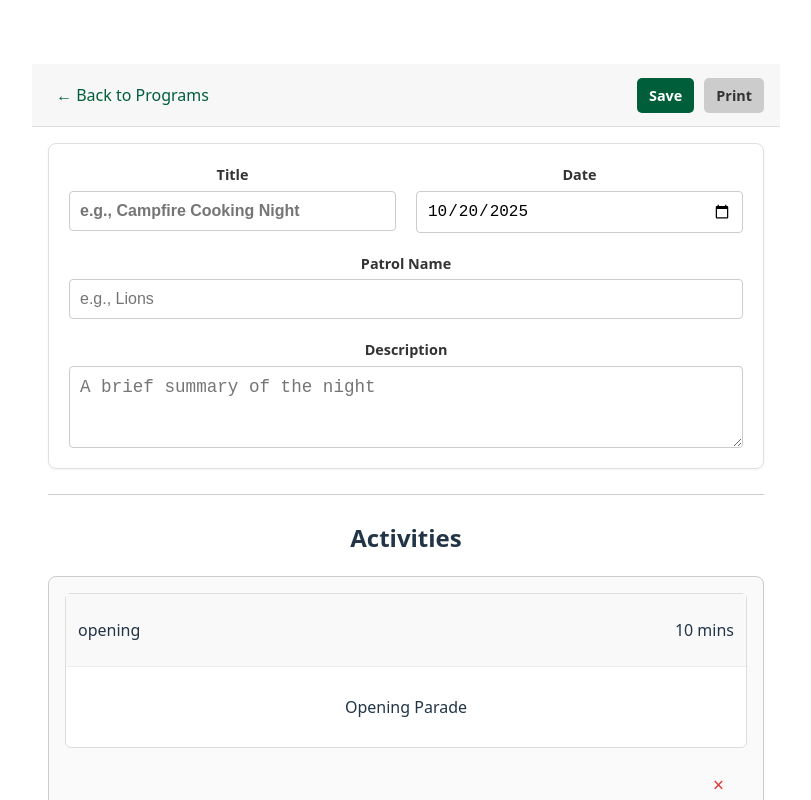
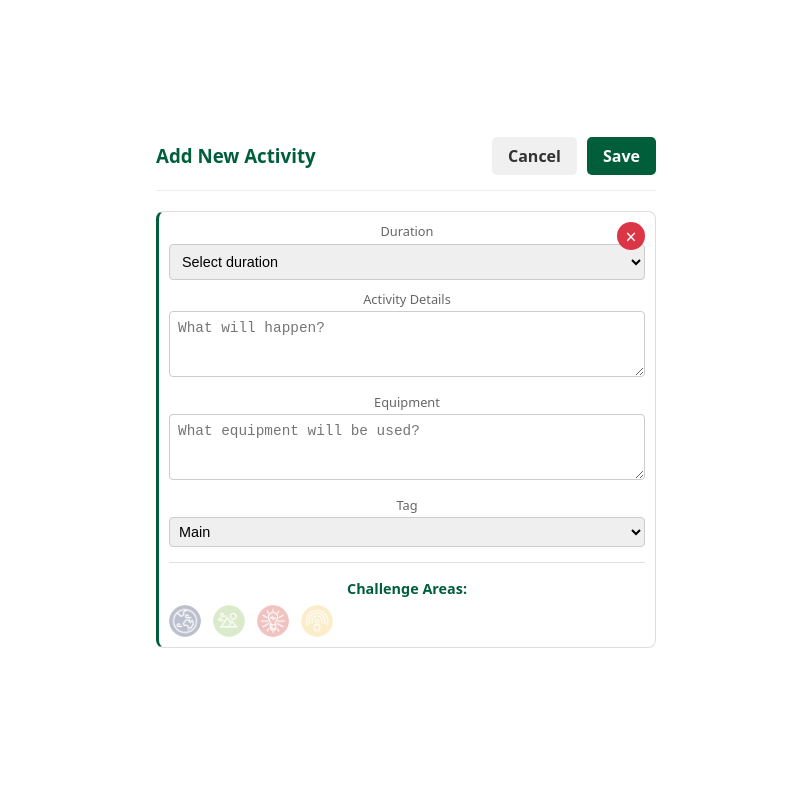
Before and after one commit to KirillTsyganov/scouts_program_planning_app, a Vue app: page /program/1/activity/1 in a window 1280 px wide. Before the commit this address led to /program/1. Shown: the top 800 px of the page, without its empty margins (234-1045 px from the left). Built offline with nearby package versions, Linux system fonts and the light colour scheme.

Commit message:
it's working :D

```diff
--- a/src/components/ActivitiesList.vue
+++ b/src/components/ActivitiesList.vue
@@ -1,5 +1,6 @@
 <!--
   Docs:
+    [MODIFIED]
     ActivitiesList is a component of a ProgramEditor
     it displays a list of ActivityCards
 -->
@@ -28,11 +29,6 @@
 </template>
 <script setup>
 import ActivityCard from './ActivityCard.vue';
-import { useRouter, useRoute } from 'vue-router';
-
-const router = useRouter();
-// By using `useRoute`, we can access the current route's parameters.
-const route = useRoute();
 
 // The component should not load its own data.
 // Instead, it should define props to receive data from its parent.
@@ -45,40 +41,20 @@ const props = defineProps({
 });
 
 // Define the event that will be emitted to the parent to update the activities.
-const emit = defineEmits(['update:activities']);
+// Add 'add-new' and 'edit-activity' to the emitted events.
+const emit = defineEmits(['update:activities', 'add-new', 'edit-activity']);
 
 const addNewActivity = () => {
-  // Here is how you get the programId (parentId) from the route.
-  const programId = route.params.id;
-  const newActivity = {
-    id: 'new', // The editor will generate a real ID on save
-    duration: '',
-    details: '',
-    equipment: '',
-    tag: 'main',
-    challengeAreas: {
-      Community: false,
-      Outdoors: false,
-      Creative: false,
-      'Personal Growth': false,
-    },
-  };
-  router.push({
-    name: 'ActivityEditor',
-    params: { id: programId, activityId: 'new' },
-    state: { activity: newActivity },
-  });
+  // Emit an event to the parent component to handle the creation of a new activity.
+  emit('add-new');
 };
 
 const editActivity = (id) => {
-  const programId = route.params.id;
   const activityToEdit = props.activities.find((a) => a.id === id);
   if (activityToEdit) {
-    router.push({
-      name: 'ActivityEditor',
-      params: { id: programId, activityId: id },
-      state: { activity: activityToEdit },
-    });
+    // Emit an event to the parent component with the activity that needs to be edited.
+    // We pass a copy to prevent mutations of the original object until it's saved.
+    emit('edit-activity', { ...activityToEdit });
   }
 };
 
--- a/src/components/ActivityCard.vue
+++ b/src/components/ActivityCard.vue
@@ -15,14 +15,18 @@
             <p>{{ activity.details }}</p>
           </div>
           <div class="challenge-areas">
-            <div
-              v-for="(selected, area) in activity.challengeAreas"
+            <template
+              v-for="(isSelected, area) in activity.challengeAreas"
               :key="area"
-              v-if="selected"
-              class="challenge-area-badge"
             >
-              {{ area }}
-            </div>
+              <img
+                v-if="isSelected"
+                :src="challengeAreaLogos[area]"
+                :alt="area"
+                :title="area"
+                class="challenge-area-icon"
+              />
+            </template>
           </div>
         </div>
       </div>
@@ -43,6 +47,19 @@
 <script setup>
 // TODO: not using equipment information on the card, I think it'll be too cluttered
 // Need to think of a different way showing that info
+
+import communityLogo from '@/assets/community.png';
+import outdoorsLogo from '@/assets/outdoors.png';
+import creativeLogo from '@/assets/creative.png';
+import personalGrowthLogo from '@/assets/personal-growth.png';
+
+const challengeAreaLogos = {
+  Community: communityLogo,
+  Outdoors: outdoorsLogo,
+  Creative: creativeLogo,
+  'Personal Growth': personalGrowthLogo,
+};
+
 const props = defineProps({
   activity: {
     type: Object,
@@ -53,44 +70,79 @@ const props = defineProps({
 
 <style scoped>
 .activities-list {
-  border: 1px solid #ccc;
-  border-radius: 8px;
-  padding: 16px;
-  background-color: #fafafa;
+  /* This is the root div of ActivityCard.vue */
+  margin-bottom: 10px; /* Add space between each card */
+  display: flex; /* To align card and delete button side-by-side */
+  align-items: center;
+  gap: 5px; /* Space between card content and delete button */
+  border: none; /* Remove previous border/padding from this wrapper */
+  padding: 0;
+  background-color: transparent;
 }
+
 .activity-card {
+  flex-grow: 1; /* Allow card to take available space */
   border: 1px solid #ddd;
   border-radius: 6px;
-  margin-bottom: 12px;
   background-color: #fff;
   cursor: pointer;
   transition: box-shadow 0.2s;
+  display: flex; /* Use flexbox for internal layout */
+  flex-direction: column; /* Stack header, body */
+  min-height: 80px; /* Give it a minimum height */
 }
 .activity-card:hover {
   box-shadow: 0 2px 8px rgba(0, 0, 0, 0.1);
 }
+.activity-card-content {
+  flex-grow: 1; /* Allow content to grow */
+  display: flex;
+  flex-direction: column;
+  padding: 8px 12px; /* Reduced padding */
+}
 .activity-card-header {
   display: flex;
   justify-content: space-between;
-  padding: 8px 12px;
-  border-bottom: 1px solid #eee;
-  background-color: #f9f9f9;
+  align-items: baseline; /* Align text baselines */
+  margin-bottom: 5px; /* Space between header and details */
+  font-size: 0.9rem; /* Smaller font for header */
+  color: #555;
 }
 .activity-card-body {
-  padding: 12px;
+  padding: 0; /* Remove body padding, content-padding handles it */
+  flex-grow: 1; /* Allow body to grow */
+  display: flex;
+  flex-direction: column;
+}
+.activity-card-header p {
+  margin: 0; /* Remove default paragraph margins */
+  font-size: 0.9rem; /* Ensure smaller font */
+}
+.activity-card-header p:first-child {
+  font-weight: bold; /* Make tag stand out a bit */
+  color: #005e3b;
+}
+.activity-duration {
+  /* This div contains activity.details */
+  margin-bottom: 8px; /* Space between details and challenge areas */
+}
+.activity-duration p {
+  margin: 0; /* Remove default paragraph margins */
+  font-size: 1rem; /* Make details prominent */
+  font-weight: 500;
+  color: #333;
 }
 .challenge-areas {
-  margin-top: 10px;
+  margin-top: auto; /* Push challenge areas to the bottom */
+  display: flex;
+  flex-wrap: wrap;
+  gap: 4px; /* Space between badges */
 }
-.challenge-area-badge {
-  display: inline-block;
-  background-color: #e0f7fa;
-  color: #00796b;
-  padding: 4px 8px;
-  border-radius: 12px;
-  font-size: 0.85rem;
-  margin-right: 6px;
-  margin-bottom: 6px;
+.challenge-area-icon {
+  width: 24px;
+  height: 24px;
+  border-radius: 50%;
+  object-fit: cover;
 }
 .card-actions {
   text-align: right;
@@ -100,10 +152,20 @@ const props = defineProps({
   background: none;
   border: none;
   cursor: pointer;
-  font-size: 1.2rem;
-  color: #e53935;
+  font-size: 1rem; /* Smaller delete button */
+  width: 28px; /* Fixed size */
+  height: 28px;
+  line-height: 1;
+  border-radius: 50%;
+  display: flex;
+  justify-content: center;
+  align-items: center;
+  background-color: #f8d7da; /* Light red background */
+  color: #721c24; /* Dark red text */
+  border: 1px solid #f5c6cb;
 }
 .action-btn:hover {
-  color: #b71c1c;
+  background-color: #f5c6cb;
+  color: #721c24;
 }
 </style>
--- a/src/components/ActivityEditor.vue
+++ b/src/components/ActivityEditor.vue
@@ -1,18 +1,16 @@
 <!--
  Docs:
-   ActivityEditor is a component for creating or updating an activity.
-   A new activity should results in an ActivityCard
-   A list of ActivityCards should appears on a ActivitiesList
-   ActivityEditor page has two main child components:
-     - ActivityFramework (for general program details)
+   [MODIFIED]
+   ActivityEditor is a component for creating or updating an activity within a modal.
+   It receives an activity object as a prop and emits events to save or cancel.
+   It uses ActivityFramework as its layout blueprint.
 -->
 <template>
   <div class="activity-editor-container">
     <div class="editor-header">
-      <button class="back-btn" @click="saveActivity">
-        ← Back to Activities
-      </button>
+      <h3>{{ isNewActivity ? 'Add New Activity' : 'Edit Activity' }}</h3>
       <div class="actions">
+        <button class="cancel-btn" @click="cancel">Cancel</button>
         <button class="save-btn" @click="saveActivity">Save</button>
       </div>
     </div>
@@ -26,77 +24,118 @@
 </template>
 
 <script setup>
-import { ref, onMounted } from 'vue';
-import { useRouter } from 'vue-router';
+import { ref, watch, computed } from 'vue';
 import ActivityFramework from './ActivityFramework.vue';
 
 const props = defineProps({
-  id: {
-    // This is the programId from the route
-    type: String,
-    required: true,
-  },
-  activityId: {
-    type: String,
-    required: true,
+  // The activity object to be edited. Can be null for a new activity.
+  activity: {
+    type: Object,
+    default: null,
   },
 });
 
-const router = useRouter();
+const emit = defineEmits(['save', 'cancel']);
+
+// A local, editable copy of the activity.
 const currentActivity = ref(null);
 
-onMounted(() => {
-  // Data is passed via router's history state to avoid re-fetching
-  // and to decouple the component from localStorage.
-  if (window.history.state.activity) {
-    currentActivity.value = window.history.state.activity;
-  } else {
-    // Fallback if the user navigates directly to this URL
-    console.warn('Activity data not found in router state. Navigating back.');
-    router.push({ name: 'ProgramEditor', params: { id: props.id } });
-  }
+const isNewActivity = computed(
+  () => !props.activity || props.activity.id === 'new',
+);
+
+const createNewActivity = () => ({
+  id: 'new', // A temporary ID
+  duration: '',
+  details: '',
+  equipment: '',
+  tag: 'main',
+  challengeAreas: {
+    Community: false,
+    Outdoors: false,
+    Creative: false,
+    'Personal Growth': false,
+  },
 });
+
+// Watch for changes in the activity prop to update the local state.
+// This allows the same editor instance to be used for adding and then editing.
+watch(
+  () => props.activity,
+  (newActivity) => {
+    if (newActivity) {
+      // Create a deep copy to prevent modifying the original object directly
+      currentActivity.value = JSON.parse(JSON.stringify(newActivity));
+    } else {
+      // If no activity is passed, assume we are creating a new one.
+      currentActivity.value = createNewActivity();
+    }
+  },
+  { immediate: true }, // Run the watcher immediately on component mount
+);
 
 const saveActivity = () => {
   if (!currentActivity.value) return;
 
-  const savedPrograms = JSON.parse(
-    localStorage.getItem('scout-programs') || '[]',
-  );
-  const programIndex = savedPrograms.findIndex((p) => p.id == props.id);
-
-  if (programIndex === -1) {
-    console.error('Program not found during save!');
-    router.push('/programs');
+  // Basic validation
+  if (!currentActivity.value.duration || !currentActivity.value.details) {
+    alert('Please fill in at least Duration and Activity Details.');
     return;
   }
 
-  const program = savedPrograms[programIndex];
-  const activityToSave = { ...currentActivity.value };
+  // Emit the saved activity data to the parent.
+  emit('save', currentActivity.value);
+};
 
-  if (props.activityId === 'new') {
-    // It's a new activity, add it to the program
-    activityToSave.id = Date.now() + Math.random(); // Assign a unique ID
-    // Insert new activities before the closing parade
-    const closingIndex = program.activities.findIndex(
-      (a) => a.tag === 'closing',
-    );
-    if (closingIndex !== -1) {
-      program.activities.splice(closingIndex, 0, activityToSave);
-    } else {
-      program.activities.push(activityToSave);
-    }
-  } else {
-    // It's an existing activity, update it
-    const activityIndex = program.activities.findIndex(
-      (a) => a.id == props.activityId,
-    );
-    if (activityIndex !== -1) {
-      program.activities[activityIndex] = activityToSave;
-    }
-  }
-
-  localStorage.setItem('scout-programs', JSON.stringify(savedPrograms));
-  router.push({ name: 'ProgramEditor', params: { id: props.id } });
+const cancel = () => {
+  // Emit a cancel event to the parent to close the modal.
+  emit('cancel');
 };
 </script>
+
+<style scoped>
+.activity-editor-container {
+  padding: 20px;
+  background-color: #fff;
+  border-radius: 8px;
+  width: 500px;
+  max-width: 90vw;
+  max-height: 90vh;
+  overflow-y: auto;
+}
+.editor-header {
+  display: flex;
+  justify-content: space-between;
+  align-items: center;
+  margin-bottom: 20px;
+  border-bottom: 1px solid #eee;
+  padding-bottom: 15px;
+}
+.editor-header h3 {
+  margin: 0;
+  color: #005e3b;
+}
+.actions {
+  display: flex;
+  gap: 10px;
+}
+.save-btn,
+.cancel-btn {
+  padding: 8px 16px;
+  border-radius: 5px;
+  border: none;
+  cursor: pointer;
+  font-weight: bold;
+}
+.save-btn {
+  background-color: #005e3b;
+  color: white;
+}
+.cancel-btn {
+  background-color: #f0f0f0;
+  color: #333;
+}
+.activity-editor {
+  margin-top: 10px;
+}
+</style>
--- a/src/components/ActivityFramework.vue
+++ b/src/components/ActivityFramework.vue
@@ -34,7 +34,7 @@
           :value="activity.details"
           placeholder="What will happen?"
           :readonly="isFixedRow"
-          rows="1"
+          rows="3"
           @input="updateActivity('details', $event.target.value)"
         ></textarea>
       </div>
@@ -48,7 +48,7 @@
           :value="activity.equipment"
           placeholder="What equipment will be used?"
           :readonly="isFixedRow"
-          rows="1"
+          rows="3"
           @input="updateActivity('equipment', $event.target.value)"
         ></textarea>
       </div>
@@ -64,6 +64,7 @@
           <option value="main">Main</option>
           <option value="closing">Closing</option>
           <option value="other">Other</option>
+          <option value="game">Game</option>
           <option value="celebration">Celebration</option>
         </select>
       </div>
@@ -265,7 +266,8 @@ const updateChallengeArea = (key, value) => {
   box-shadow: 0 0 0 2px #ff9900;
 }
 
-@media (min-width: 768px) {
+/* Apply desktop grid layout ONLY when not inside the ActivityEditor modal */
+@media (min-width: 768px) and (not: has(.activity-editor-container)) {
   .activity-row {
     border: 1px solid #ddd;
     border-radius: 0;
--- /dev/null
+++ b/src/components/Modal.vue
@@ -0,0 +1,60 @@
+<!--
+  Docs:
+    A generic, reusable modal component.
+    It shows its content when the `show` prop is true.
+    It emits a `close` event when the user clicks the background overlay.
+-->
+<template>
+  <transition name="modal-fade">
+    <div v-if="show" class="modal-overlay" @click.self="$emit('close')">
+      <div class="modal-content">
+        <slot></slot>
+      </div>
+    </div>
+  </transition>
+</template>
+
+<script setup>
+defineProps({
+  show: {
+    type: Boolean,
+    default: false,
+  },
+});
+
+defineEmits(['close']);
+</script>
+
+<style scoped>
+.modal-overlay {
+  position: fixed;
+  top: 0;
+  left: 0;
+  width: 100%;
+  height: 100%;
+  background-color: rgba(0, 0, 0, 0.6);
+  display: flex;
+  justify-content: center;
+  align-items: center;
+  z-index: 100;
+}
+
+.modal-content {
+  background: white;
+  border-radius: 8px;
+  box-shadow: 0 5px 15px rgba(0, 0, 0, 0.3);
+  max-width: 90%;
+  max-height: 90%;
+  overflow-y: auto;
+}
+
+.modal-fade-enter-active,
+.modal-fade-leave-active {
+  transition: opacity 0.3s ease;
+}
+
+.modal-fade-enter-from,
+.modal-fade-leave-to {
+  opacity: 0;
+}
+</style>
--- a/src/components/ProgramEditor.vue
+++ b/src/components/ProgramEditor.vue
@@ -10,7 +10,7 @@
 <template>
   <div class="program-template-container">
     <div class="template-header">
-      <button class="back-btn" @click="saveProgram">← Back to Programs</button>
+      <button class="back-btn" @click="goBack">← Back to Programs</button>
       <div class="actions">
         <button class="save-btn" @click="saveProgram">Save</button>
         <button class="print-btn" @click="printProgram">Print</button>
@@ -21,8 +21,21 @@
 
       <hr class="section-divider" />
 
-      <ActivitiesList v-model:activities="currentProgram.activities" />
+      <ActivitiesList
+        v-model:activities="currentProgram.activities"
+        @add-new="handleAddNewActivity"
+        @edit-activity="handleEditActivity"
+      />
     </main>
+
+    <Modal :show="isActivityModalVisible" @close="closeActivityModal">
+      <ActivityEditor
+        v-if="isActivityModalVisible"
+        :activity="activityToEdit"
+        @save="handleSaveActivity"
+        @cancel="closeActivityModal"
+      />
+    </Modal>
   </div>
 </template>
 
@@ -31,6 +44,8 @@ import { ref, onMounted } from 'vue';
 import { useRouter, useRoute } from 'vue-router';
 import ProgramFramework from './ProgramFramework.vue';
 import ActivitiesList from './ActivitiesList.vue';
+import Modal from './Modal.vue';
+import ActivityEditor from './ActivityEditor.vue';
 import jsPDF from 'jspdf';
 import autoTable from 'jspdf-autotable';
 
@@ -38,6 +53,10 @@ const router = useRouter();
 const route = useRoute();
 
 // This object defines the structure for a brand new, empty program.
+
+const isActivityModalVisible = ref(false);
+const activityToEdit = ref(null);
+
 const createNewProgramData = () => ({
   title: '',
   description: '',
@@ -105,11 +124,51 @@ onMounted(() => {
   }
 });
 
-// const goBack = () => {
-//   if (confirm('Are you sure you want to exit without saving?')) {
-//     router.push('/programs');
-//   }
-// };
+const handleAddNewActivity = () => {
+  activityToEdit.value = null; // No existing activity to edit
+  isActivityModalVisible.value = true;
+};
+
+const handleEditActivity = (activity) => {
+  activityToEdit.value = activity;
+  isActivityModalVisible.value = true;
+};
+
+const closeActivityModal = () => {
+  isActivityModalVisible.value = false;
+  activityToEdit.value = null;
+};
+
+const handleSaveActivity = (activityData) => {
+  const program = currentProgram.value;
+
+  if (activityData.id === 'new') {
+    // It's a new activity, add it to the program
+    activityData.id = Date.now() + Math.random(); // Assign a unique ID
+    // Insert new activities before the closing parade
+    const closingIndex = program.activities.findIndex(
+      (a) => a.tag === 'closing',
+    );
+    if (closingIndex !== -1) {
+      program.activities.splice(closingIndex, 0, activityData);
+    } else {
+      program.activities.push(activityData);
+    }
+  } else {
+    // It's an existing activity, update it
+    const activityIndex = program.activities.findIndex(
+      (a) => a.id === activityData.id,
+    );
+    if (activityIndex !== -1) {
+      program.activities[activityIndex] = activityData;
+    }
+  }
+  closeActivityModal();
+};
+
+const goBack = () => {
+  router.push('/programs');
+};
 
 const saveProgram = () => {
   const savedPrograms = JSON.parse(
```
Also changed, not shown: src/components/ProgramFramework.vue (+0 -8 lines), 1 other file (tests, documents, lock files or other folders).
